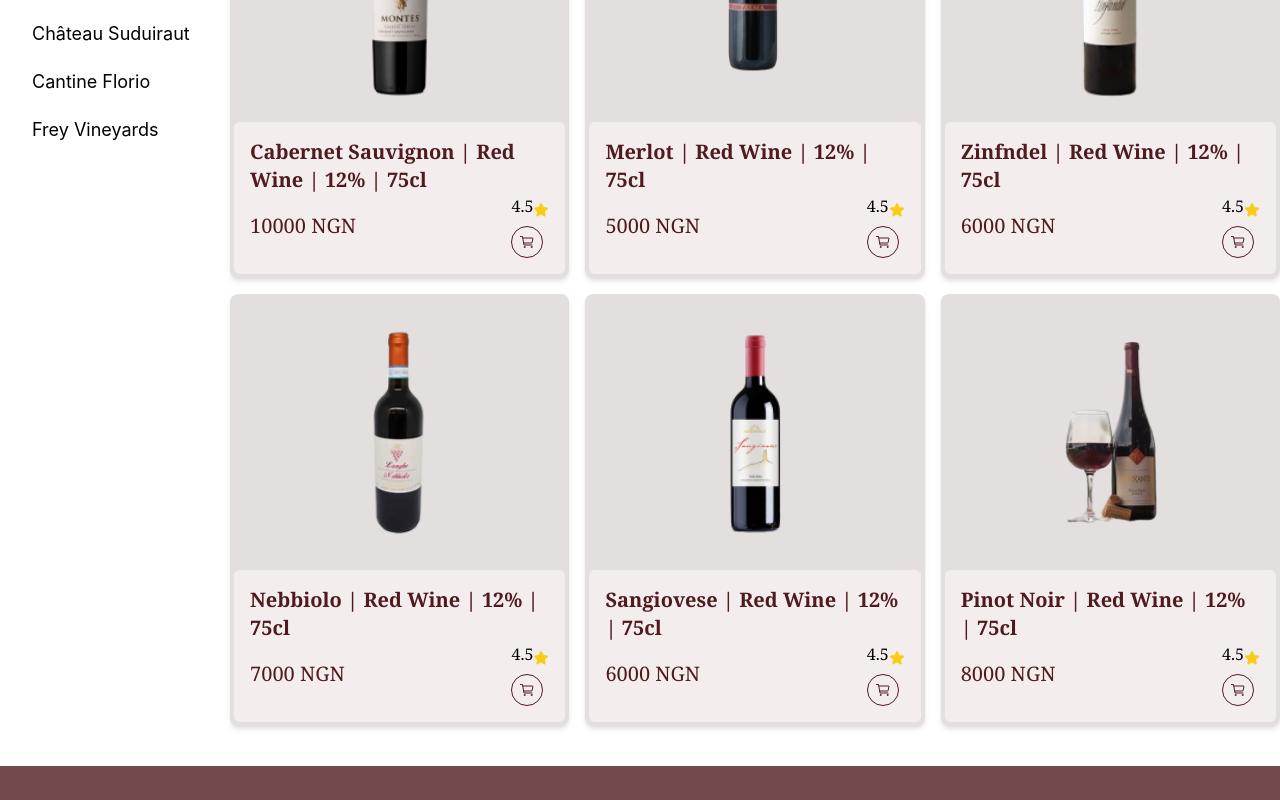
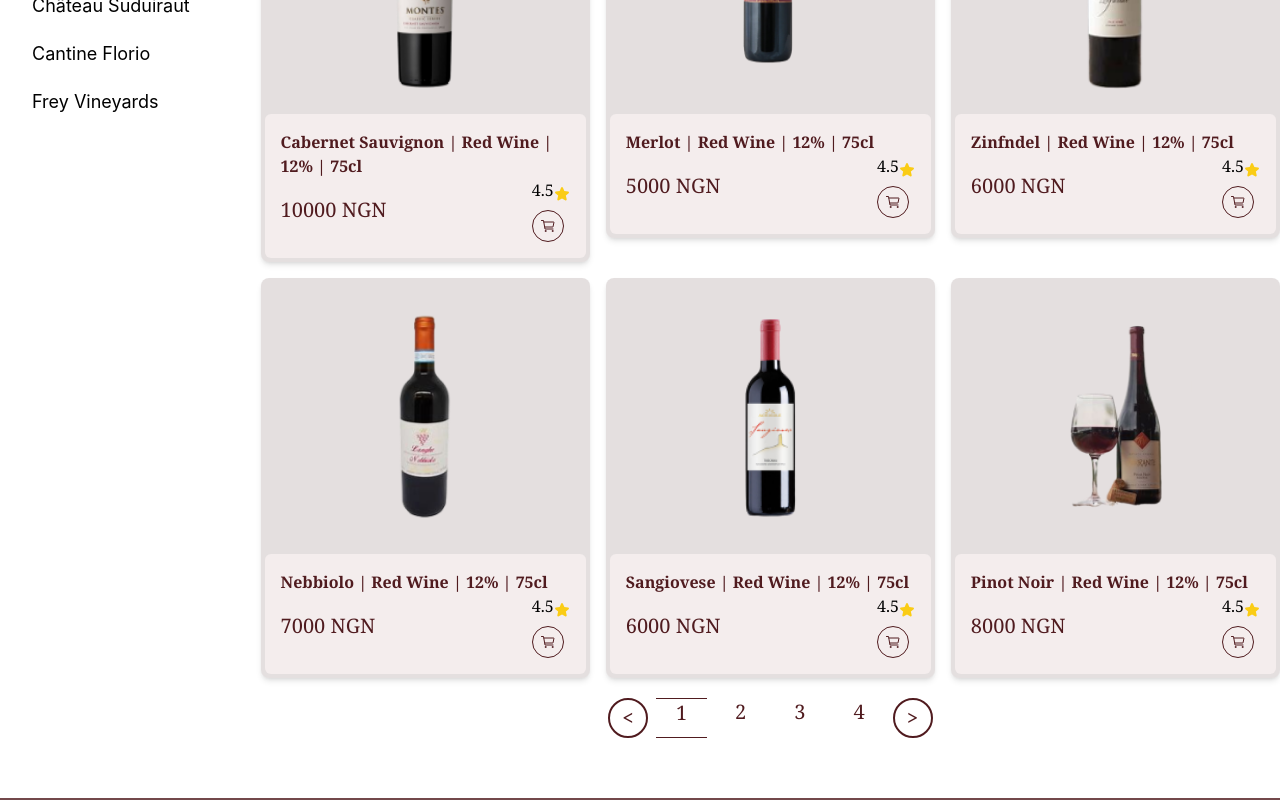
Before and after one commit to Richie77777777/timbu, a React (Create React App) app: page / in a window 1280 px wide. Shown: the part 1460-2260 px from the top of the page. Built offline with nearby package versions, Linux system fonts and the light colour scheme.

Commit message:
paginate

```diff
--- a/package.json
+++ b/package.json
@@ -9,6 +9,7 @@
     "react": "^18.3.1",
     "react-dom": "^18.3.1",
     "react-icons": "^5.2.1",
+    "react-paginate": "^8.2.0",
     "react-router-dom": "^6.24.1",
     "react-scripts": "5.0.1",
     "web-vitals": "^2.1.4"
--- a/src/components/ProdCard.jsx
+++ b/src/components/ProdCard.jsx
@@ -23,7 +23,7 @@ function ProdCard({
           />
         </div>{" "}
         <div className="p-4 font-serif bg-brandbg rounded-md">
-          <h2 className=" md:text-xl font-bold text-brandbrown font-serif">
+          <h2 className="  font-bold text-brandbrown font-serif">
             {name} | {category} | {ach_percent} | {litre}
           </h2>
           <div className="flex justify-between items-center">
@@ -33,7 +33,7 @@ function ProdCard({
                 {rating} <PiStarFill className="text-yellow-400" />
               </p>
 
-              <button className="bg-none text-brandbrown border border-brandbrown grid place-content-center w-8 h-8 rounded-full mt-2">
+              <button className="bg-none text-brandbrown border border-brandbrown grid place-content-center w-8 h-8 rounded-full mt-2 hover:bg-brandbrown hover:text-white">
                 <IoCartOutline className="inline-block" />
               </button>
             </div>
--- /dev/null
+++ b/src/components/ProdGrid.css
@@ -0,0 +1,15 @@
+.pagination {
+    @apply flex justify-center space-x-2 p-5 font-serif text-xl text-brandbrown;
+}
+
+.pagination li a {
+    @apply px-5 py-7 cursor-pointer;
+}
+
+.current {
+    @apply border-y border-y-brandbrown;
+}
+
+.next, .previous{
+    @apply rounded-full border-2 border-brandbrown p-2 font-bold w-10 h-10 flex justify-center items-center text-brandbrown;
+}
--- a/src/components/ProdGrid.jsx
+++ b/src/components/ProdGrid.jsx
@@ -4,11 +4,39 @@ import ProdCard from "./ProdCard";
 import { MdOutlineSearch } from "react-icons/md";
 import { IoIosArrowDropleft } from "react-icons/io";
 import { IoIosArrowDropright } from "react-icons/io";
+import ReactPaginate from 'react-paginate';
+import './ProdGrid.css';
 
 
 function ProdGrid() {
   const [finder, setFinder]  = useState("");
+  const [currentPage, setCurrentPage] = useState(0);
+  const itemPerPage= 9;
+
+
+
+
   const filtered= products.filter(i=> i.name.toLowerCase().includes(finder))
+
+  const pageCount =  Math.ceil(filtered.length / itemPerPage);
+
+  const getCurrentItems = () => {
+    const startIndex = currentPage * itemPerPage;
+    const endIndex = startIndex + itemPerPage;
+    return filtered.slice(startIndex, endIndex);
+  };
+
+  const handlePageChange = ({ selected }) => {
+    setCurrentPage(selected);
+  };
+
+  // Handle search term change
+  const handleSearchChange = (e) => {
+    setFinder(e.target.value.toLowerCase())
+    setCurrentPage(0);
+    // Reset to first page on search term change
+  };
+
   return (
     <div>
       <div className="flex justify-between items-center">
@@ -17,7 +45,7 @@ function ProdGrid() {
             type="text"
             className="border-none outline-none bg-transparent w-full px-3"
             placeholder="Search for product"
-            onChange={(e)=>{setFinder(e.target.value.toLowerCase())}}
+            onChange={handleSearchChange}
           />
           <MdOutlineSearch className='text-brandbrown text-xl'/>
         </div>
@@ -27,10 +55,25 @@ function ProdGrid() {
         </div>
       </div>
       <div className="grid grid-cols-2 md:grid-cols-3 gap-4 ">
-        {filtered.map((product, index) => (
+        {getCurrentItems().map((product, index) => (
           <ProdCard key={index} {...product} />
         ))}
+
       </div>
+      <ReactPaginate
+        previousLabel={'<'}
+        nextLabel={'>'}
+        breakLabel={'...'}
+        pageCount={pageCount}
+        marginPagesDisplayed={2}
+        pageRangeDisplayed={3}
+        onPageChange={handlePageChange}
+        containerClassName={'pagination'}
+        activeClassName={'current'}
+        previousClassName={'previous'}
+        nextClassName={'next'}
+
+      />
     </div>
   );
 }
--- a/src/product.json
+++ b/src/product.json
@@ -88,6 +88,215 @@
         "rating": 4.5,
         "price": 8000,
         "img": "/assets/image 22.png"
+    },
+    {
+        "id": 10,
+        "name": "Chardonnay",
+        "category": "White Wine",
+        "ach_percent": "13%",
+        "litre": "75cl",
+        "rating": 4.6,
+        "price": 9000,
+        "img": "/assets/placeholder.png"
+    },
+    {
+        "id": 11,
+        "name": "Sauvignon Blanc",
+        "category": "White Wine",
+        "ach_percent": "12.5%",
+        "litre": "75cl",
+        "rating": 4.7,
+        "price": 8500,
+        "img": "/assets/placeholder.png"
+    },
+    {
+        "id": 12,
+        "name": "Pinot Grigio",
+        "category": "White Wine",
+        "ach_percent": "11.5%",
+        "litre": "75cl",
+        "rating": 4.4,
+        "price": 7500,
+        "img": "/assets/placeholder.png"
+    },
+    {
+        "id": 13,
+        "name": "Riesling",
+        "category": "White Wine",
+        "ach_percent": "12%",
+        "litre": "75cl",
+        "rating": 4.5,
+        "price": 8000,
+        "img": "/assets/placeholder.png"
+    },
+    {
+        "id": 14,
+        "name": "Moscato",
+        "category": "White Wine",
+        "ach_percent": "11%",
+        "litre": "75cl",
+        "rating": 4.6,
+        "price": 7000,
+        "img": "/assets/placeholder.png"
+    },
+    {
+        "id": 15,
+        "name": "Gewürztraminer",
+        "category": "White Wine",
+        "ach_percent": "12%",
+        "litre": "75cl",
+        "rating": 4.5,
+        "price": 8500,
+        "img": "/assets/placeholder.png"
+    },
+    {
+        "id": 16,
+        "name": "Syrah",
+        "category": "Red Wine",
+        "ach_percent": "13.5%",
+        "litre": "75cl",
+        "rating": 4.7,
+        "price": 9000,
+        "img": "/assets/placeholder.png"
+    },
+    {
+        "id": 17,
+        "name": "Grenache",
+        "category": "Red Wine",
+        "ach_percent": "13%",
+        "litre": "75cl",
+        "rating": 4.6,
+        "price": 8500,
+        "img": "/assets/placeholder.png"
+    },
+    {
+        "id": 18,
+        "name": "Tempranillo",
+        "category": "Red Wine",
+        "ach_percent": "12.5%",
+        "litre": "75cl",
+        "rating": 4.5,
+        "price": 8000,
+        "img": "/assets/placeholder.png"
+    },
+    {
+        "id": 19,
+        "name": "Malbec",
+        "category": "Red Wine",
+        "ach_percent": "13%",
+        "litre": "75cl",
+        "rating": 4.8,
+        "price": 9500,
+        "img": "/assets/placeholder.png"
+    },
+    {
+        "id": 20,
+        "name": "Carménère",
+        "category": "Red Wine",
+        "ach_percent": "13%",
+        "litre": "75cl",
+        "rating": 4.5,
+        "price": 9000,
+        "img": "/assets/placeholder.png"
+    },
+    {
+        "id": 21,
+        "name": "Champagne",
+        "category": "Sparkling Wine",
+        "ach_percent": "12%",
+        "litre": "75cl",
+        "rating": 4.9,
+        "price": 20000,
+        "img": "/assets/placeholder.png"
+    },
+    {
+        "id": 22,
+        "name": "Prosecco",
+        "category": "Sparkling Wine",
+        "ach_percent": "11%",
+        "litre": "75cl",
+        "rating": 4.7,
+        "price": 12000,
+        "img": "/assets/placeholder.png"
+    },
+    {
+        "id": 23,
+        "name": "Cava",
+        "category": "Sparkling Wine",
+        "ach_percent": "12%",
+        "litre": "75cl",
+        "rating": 4.6,
+        "price": 10000,
+        "img": "/assets/placeholder.png"
+    },
+    {
+        "id": 24,
+        "name": "Lambrusco",
+        "category": "Sparkling Wine",
+        "ach_percent": "11.5%",
+        "litre": "75cl",
+        "rating": 4.5,
+        "price": 9000,
+        "img": "/assets/placeholder.png"
+    },
+    {
+        "id": 25,
+        "name": "Rosé",
+        "category": "Rosé Wine",
+        "ach_percent": "12%",
+        "litre": "75cl",
+        "rating": 4.6,
+        "price": 8500,
+        "img": "/assets/placeholder.png"
+    },
+    {
+        "id": 26,
+        "name": "White Zinfandel",
+        "category": "Rosé Wine",
+        "ach_percent": "11%",
+        "litre": "75cl",
+        "rating": 4.4,
+        "price": 8000,
+        "img": "/assets/placeholder.png"
+    },
+    {
+        "id": 27,
+        "name": "Grenache Rosé",
+        "category": "Rosé Wine",
+        "ach_percent": "12%",
+        "litre": "75cl",
+        "rating": 4.5,
+        "price": 8500,
+        "img": "/assets/placeholder.png"
+    },
+    {
+        "id": 28,
+        "name": "Sangiovese Rosé",
+        "category": "Rosé Wine",
+        "ach_percent": "12%",
+        "litre": "75cl",
+        "rating": 4.6,
+        "price": 9000,
+        "img": "/assets/placeholder.png"
+    },
+    {
+        "id": 29,
+        "name": "Pinot Noir Rosé",
+        "category": "Rosé Wine",
+        "ach_percent": "12%",
+        "litre": "75cl",
+        "rating": 4.7,
+        "price": 9500,
+        "img": "/assets/placeholder.png"
+    },
+    {
+        "id": 30,
+        "name": "Syrah Rosé",
+        "category": "Rosé Wine",
+        "ach_percent": "12%",
+        "litre": "75cl",
+        "rating": 4.5,
+        "price": 9000,
+        "img": "/assets/placeholder.png"
     }
-
 ]
```
Also changed, not shown: 1 other file (tests, documents, lock files or other folders).
